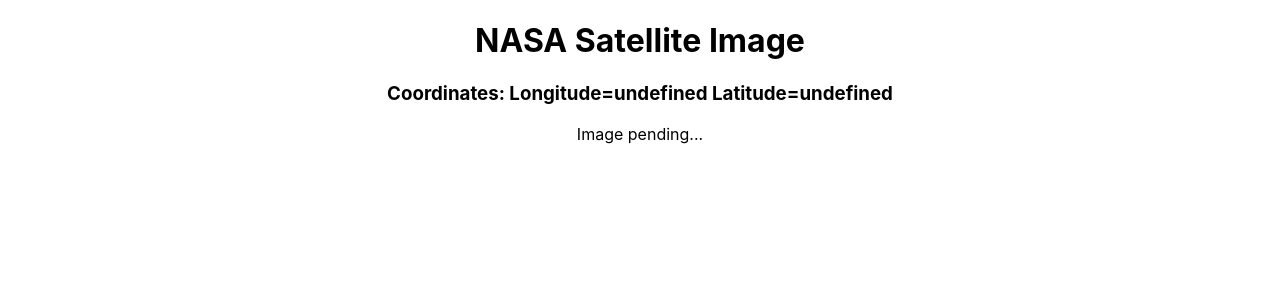
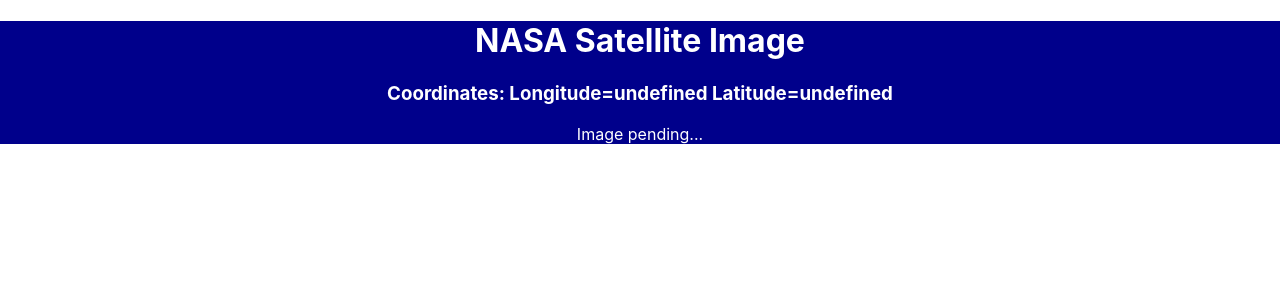
Before and after one commit to nsnyder1992/seventy-two-hour-project, a React (Create React App) app: page / in a window 1280 px wide. Shown: the top 300 px of the page. Built offline with nearby package versions, Linux system fonts and the light colour scheme; no server answers.

Commit message:
styling nasa component

```diff
--- a/src/components/NASA.css
+++ b/src/components/NASA.css
@@ -0,0 +1,4 @@
+.nasa {
+  background-color: darkblue;
+  color: white;
+}
--- a/src/components/NASA.js
+++ b/src/components/NASA.js
@@ -1,4 +1,5 @@
 import { useState, useEffect } from "react";
+import "./NASA.css";
 
 const NASA = () => {
   //states
@@ -11,6 +12,7 @@ const NASA = () => {
   const date = "2015-01-01";
   const dim = 0.05;
 
+  //get location
   const geo = () => {
     navigator.geolocation.getCurrentPosition(geoSuccess);
   };
@@ -30,6 +32,7 @@ const NASA = () => {
     geo();
   }, []);
 
+  //set api url when latitude or longitude changes
   useEffect(() => {
     setUrl(
       `https://api.nasa.gov/planetary/earth/imagery?lon=${longitude}&lat=${latitude}&date=${date}&dim=${dim}&api_key=${apiKey}`
@@ -37,7 +40,7 @@ const NASA = () => {
   }, [latitude, longitude]);
 
   return (
-    <div>
+    <div className="nasa">
       <h1>NASA Satellite Image</h1>
       <h3>{"Coordinates: Longitude=" + longitude + " Latitude=" + latitude}</h3>
       {longitude && latitude ? (
```
